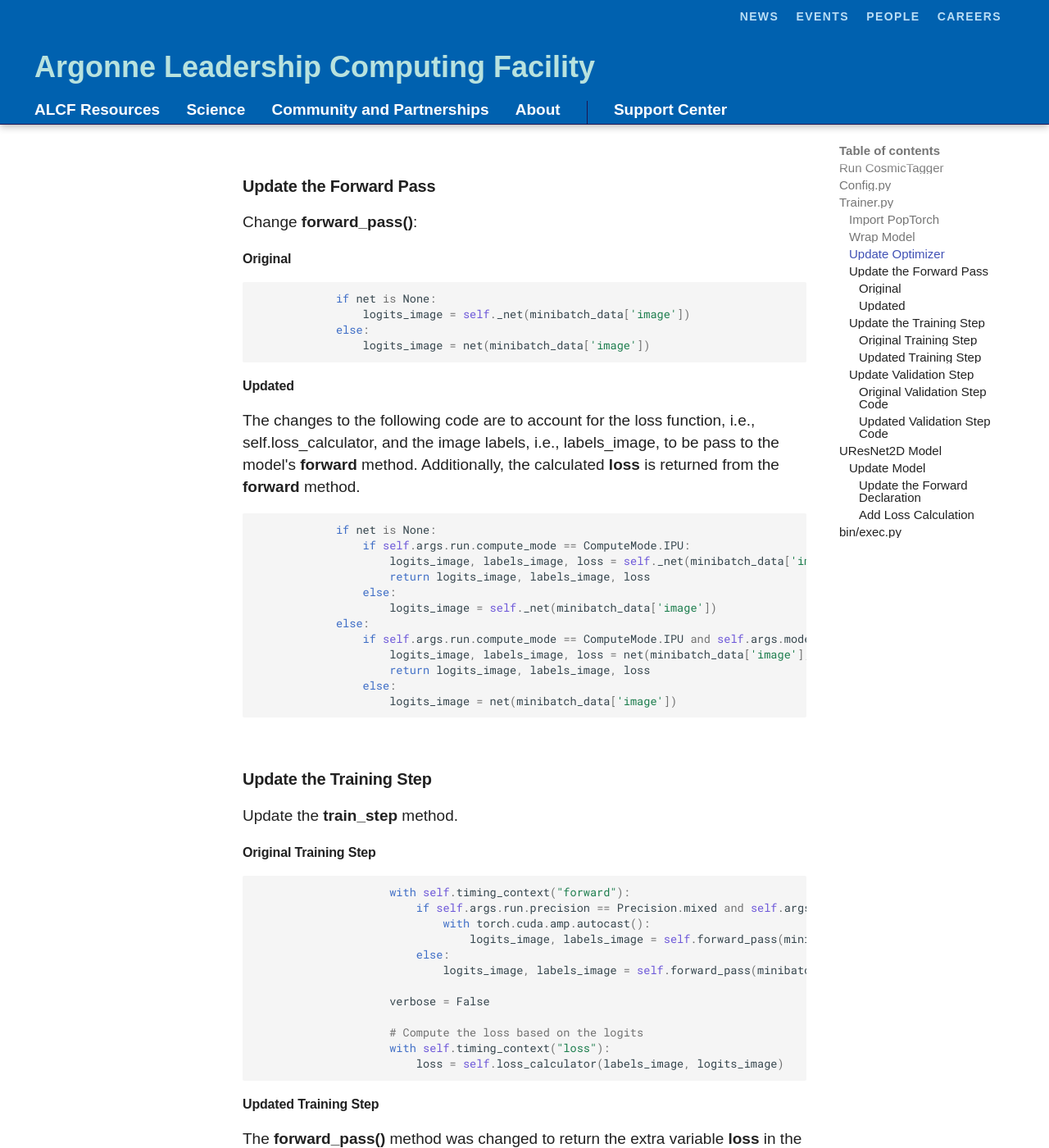
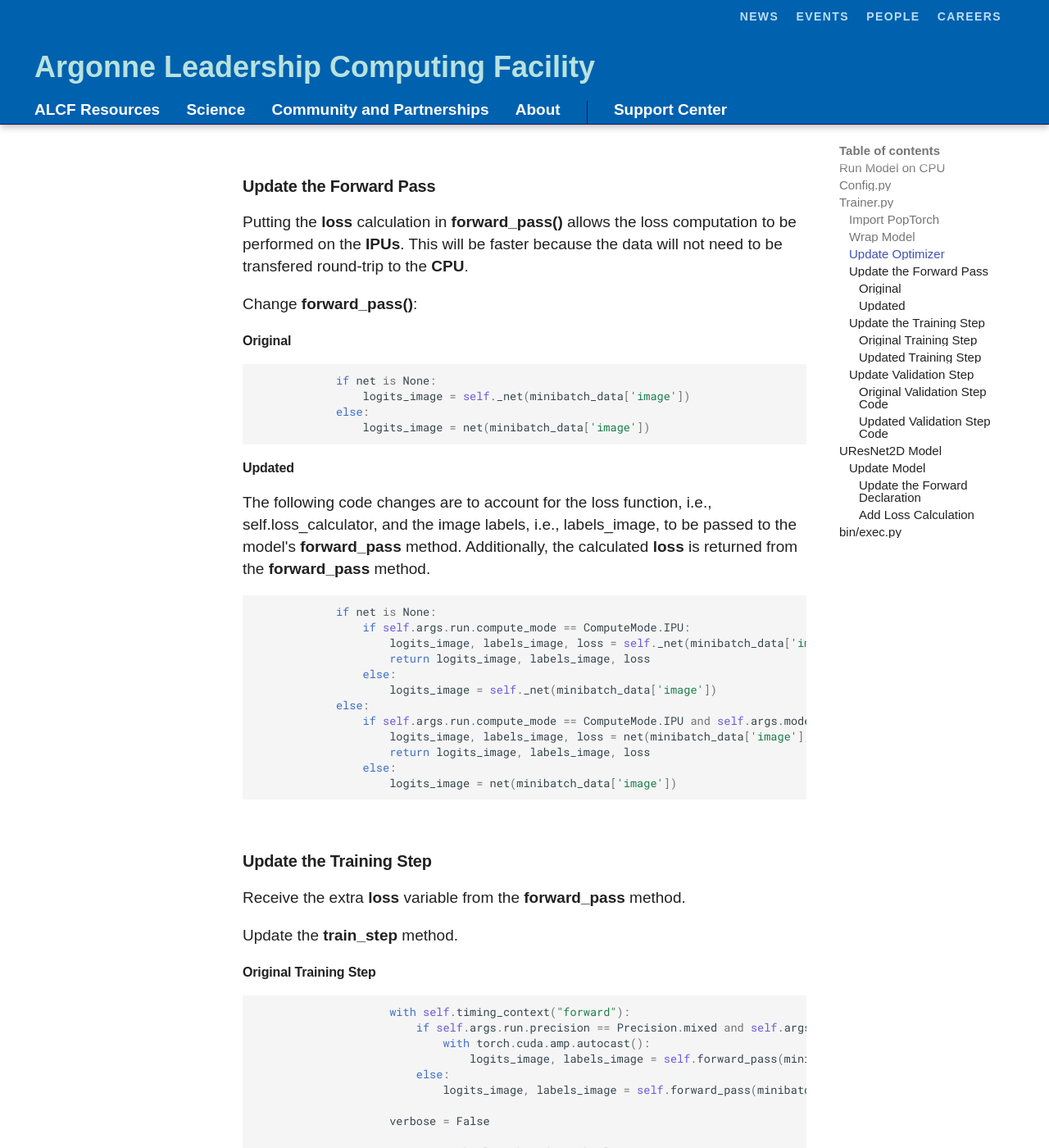
Before and after one commit to argonne-lcf/ai-testbed-userdocs, an MkDocs documentation site: the page built from docs/graphcore/CosmicTagger-Conversion.md, in a window 1280 px wide and 1400 px high, scrolled down 2582 px. Shown: the whole window at 82% size. Built offline with MkDocs 1.6.1 and Material for MkDocs 9.7.7, drawn with Linux system fonts in a browser that asks for light colours; some web fonts are replaced; comment, search, counter and statistics services are not loaded; some of the changed text lies outside the part shown.

Commit message:
Added some detail to docs/graphcore/CosmicTagger-Conversion.md.

````diff
--- a/docs/graphcore/CosmicTagger-Conversion.md
+++ b/docs/graphcore/CosmicTagger-Conversion.md
@@ -2,10 +2,10 @@
 
 The intent of this page is to show conceptually how to convert a model to run on the Graphcore system.
 It is not necessary to convert CosmicTagger because it has already been converted and is
-located at [CosmicTagger](https://github.com/BruceRayWilsonAtANL/CosmicTagger.git) on the **Graphcore** branch.  The original is
-located at [CosmicTagger](https://github.com/coreyjadams/CosmicTagger.git).
+located at [CosmicTagger](https://github.com/BruceRayWilsonAtANL/CosmicTagger.git) on the **Graphcore** branch.
+The original is located at [CosmicTagger](https://github.com/coreyjadams/CosmicTagger.git).
 
-## Run CosmicTagger
+## Run Model on CPU
 
 The first step to converting a model is to verify that it runs on the CPU.  This step has been verified for CosmicTagger.
 
@@ -100,6 +100,9 @@ to:
 
 ### Update the Forward Pass
 
+Putting the **loss** calculation in **forward_pass()** allows the loss computation to be performed on the **IPUs**.
+This will be faster because the data will not need to be transfered round-trip to the **CPU**.
+
 Change **forward_pass()**:
 
 #### Original
@@ -113,9 +116,9 @@ Change **forward_pass()**:
 
 #### Updated
 
-The changes to the following code are to account for the loss function, i.e., self.loss_calculator, and the
-image labels, i.e., labels_image, to be pass to the model's **forward** method.  Additionally, the calculated
-**loss** is returned from the **forward** method.
+The following code changes are to account for the loss function, i.e., self.loss_calculator, and the
+image labels, i.e., labels_image, to be passed to the model's **forward_pass** method.  Additionally, the calculated
+**loss** is returned from the **forward_pass** method.
 
 ```python
             if net is None:
@@ -133,6 +136,8 @@ image labels, i.e., labels_image, to be pass to the model's **forward** method.
 ```
 
 ### Update the Training Step
+
+Receive the extra **loss** variable from the **forward_pass** method.
 
 Update the **train_step** method.
 
@@ -227,7 +232,7 @@ Change the code to the following.
 ### Update Model
 
 The Graphcore system is more computationally efficient if the loss function is on the
-IPU.  This is accomplished by using the loss function within the model's **forward** method.
+**IPU**.  This is accomplished by using the **loss** function within the model's **forward** method.
 
 Edit **src/networks/torch/uresnet2D.py**.
 
@@ -239,7 +244,7 @@ Find the **forward** method.
 def forward(self, input_tensor):
 ```
 
-Update the argument list to include the loss function, i.e., **loss_calculator**
+Update the argument list to include the **loss** function, i.e., **loss_calculator**
 and the image labels, i.e., **labels_image**.
 
 ```python
````
